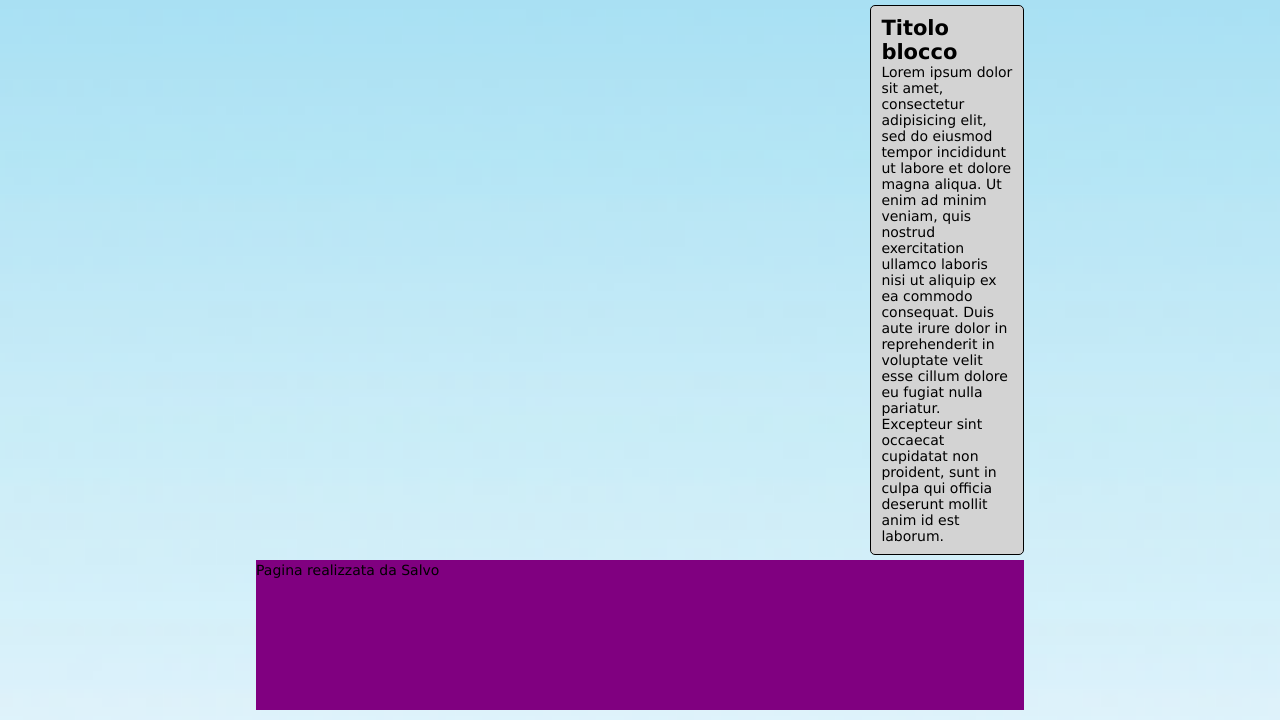
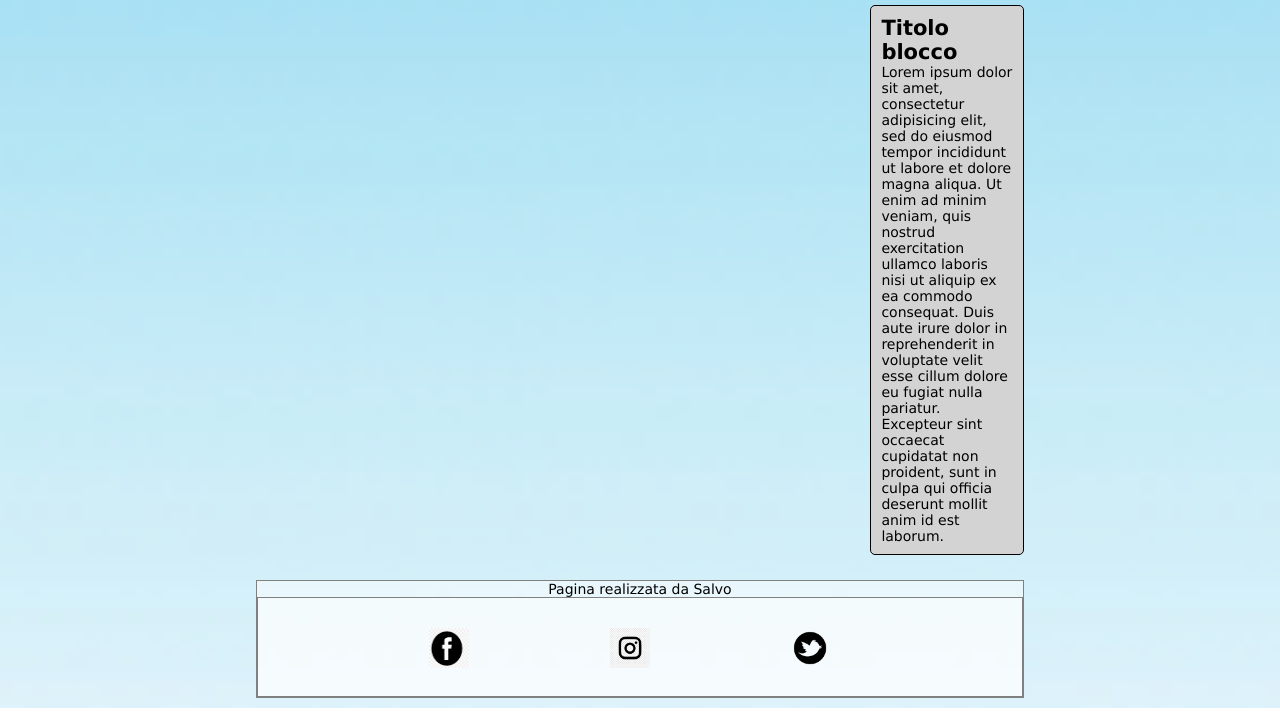
Before and after one commit to rescueDev/htmlcss-struttura-wp, a plain HTML site: page bonus/index.html in a window 1280 px wide. Shown: the part 1445-2165 px from the top of the page. Drawn offline with Linux system fonts and the light colour scheme.

Commit message:
aggiunta loghi social e completamento footer

```diff
--- a/bonus/css/style.css
+++ b/bonus/css/style.css
@@ -115,15 +115,44 @@ section {
 
 /* footer */
 footer {
-
+  margin-top: 20px;
+  border: 1px solid grey;
+  text-align: center;
+  font-size: 14px;
   width: 100%;
   /* debug */
-  height: 150px;
-  background-color: purple;
+  /* height: 150px; */
+  background-color: rgba(255,255,255, 0.5);
   /* fine debug */
 }
 
-footer span {
-  text-align: center;
-  font-size: 14px;
+/* contenitore social nel footer */
+.social {
+  border:1px solid grey;
+  padding: 30px;
+  /* debug */
+  height: 100px;
+  background-color: rgba(255,255,255, 0.5);
 }
+
+/* sezione immagini social */
+#facebook img {
+  width: 40px;
+  height: 40px;
+  float: left;
+  margin-right: 20%;
+  margin-left: 20%;
+}
+
+#twitter img {
+  width: 40px;
+  height: 40px;
+  float: left;
+}
+
+#instagram img {
+  width: 40px;
+  height: 40px;
+  float: left;
+  margin-right: 20%;
+}
--- a/bonus/index.html
+++ b/bonus/index.html
@@ -88,9 +88,20 @@
       </main>
 
       <footer>
+          Pagina realizzata da Salvo
+          <div class="social">
+            <div id="facebook">
+              <a href="#"><img src="img/facebook.png" alt="logo-facebook"></a>
+            </div>
+            <div id="instagram">
+              <a href="#"><img src="img/instagram.jpg" alt="logo-instagram"></a>
+            </div>
+            <div id="twitter">
+              <a href="#"><img src="img/twitter.png" alt="logo-twitter"></a>
+            </div>
 
-          <span>Pagina realizzata da Salvo</span>
 
+          </div>
       </footer>
 
     </div>
```
Also changed, not shown: bonus/img/facebook.png (added), bonus/img/instagram.jpg (added), bonus/img/twitter.png (added).
